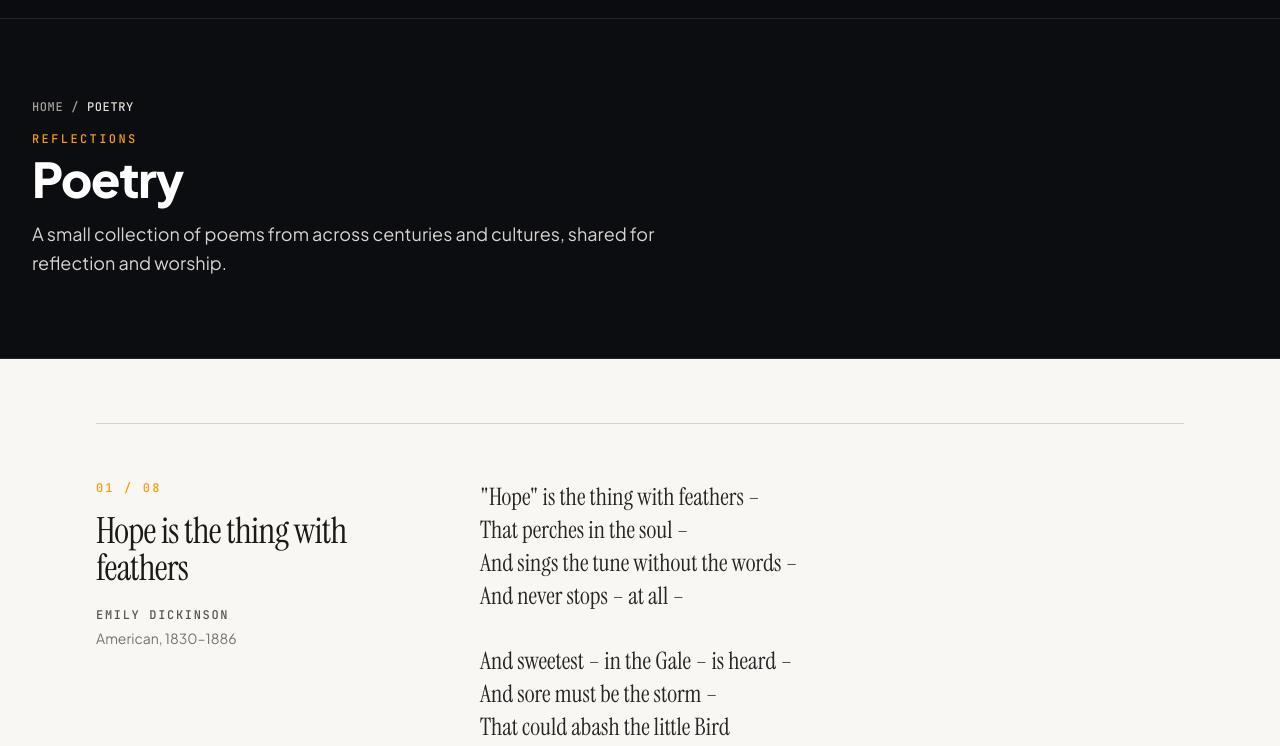
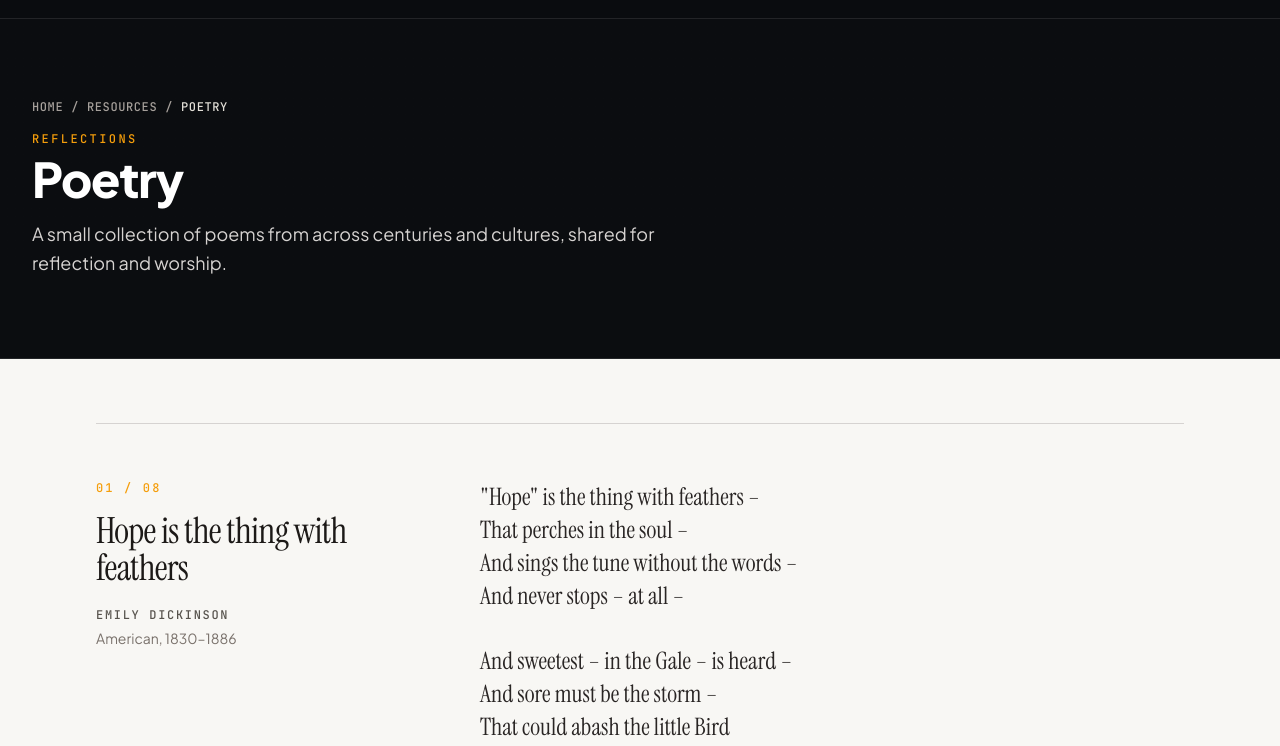
Before and after one commit to btsai-volunteers-cfcchayward-org/thecrossing.website, an Astro site: page /thecrossing.website/poetry in a window 1280 px wide. Shown: the part 54-800 px from the top of the page. Built offline with nearby package versions, Linux system fonts and the light colour scheme; Astro itself is replaced by a stand-in of ours.

Commit message:
halley-checkpoint: Update via Halley chat
Co-authored-by: Benson Tsai <vrwarp@gmail.com>

```diff
--- a/src/pages/poetry.astro
+++ b/src/pages/poetry.astro
@@ -109,7 +109,7 @@ const poems = [
     title="Poetry"
     eyebrow="Reflections"
     subtitle="A small collection of poems from across centuries and cultures, shared for reflection and worship."
-    breadcrumbs={[{ label: 'Poetry' }]}
+    breadcrumbs={[{ label: 'Resources', href: '/resources' }, { label: 'Poetry' }]}
   />
 
   <section class="mx-auto max-w-6xl px-4 py-16 sm:px-6 lg:px-8">
```
